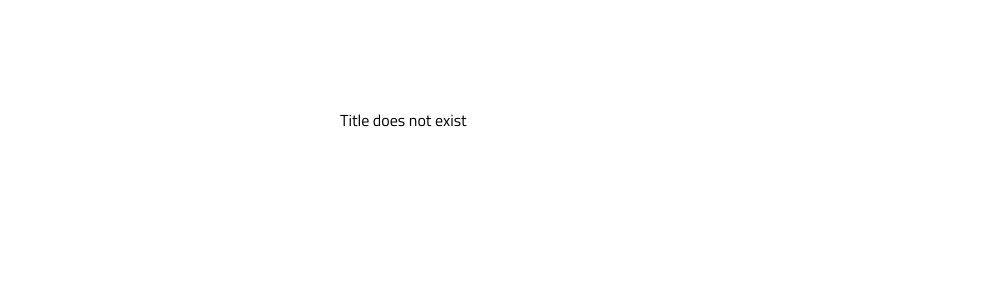
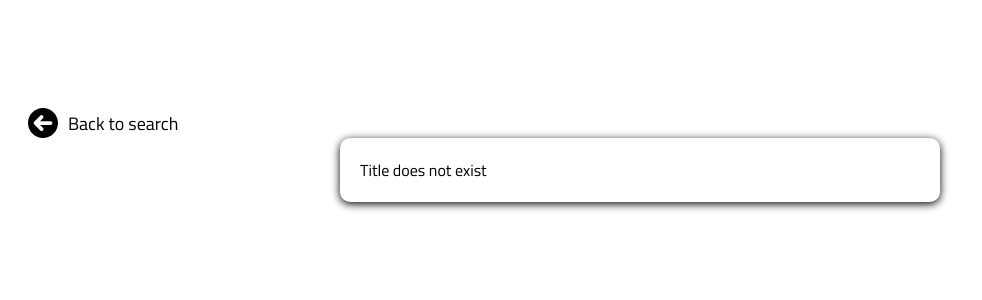
Before and after one commit to DevGranil/starwarsallcast, an Angular app: page /film/1 in a window 1280 px wide. Shown: the top 300 px of the page, without its empty margins (0-982 px from the left). Built offline with nearby package versions, Linux system fonts and the light colour scheme; no server answers; a web font is replaced by a local one.

Commit message:
character error handling

```diff
--- a/src/app/character/character.component.html
+++ b/src/app/character/character.component.html
@@ -4,8 +4,13 @@
         <img src="../../assets/images/circle-arrow-left-solid.svg" alt=""><span>Back to search</span>
     </a>
     <div class="c__inner-wrapper">
-        <mat-progress-bar *ngIf="!(character$ | async)" mode="indeterminate"></mat-progress-bar>
+        <mat-progress-bar *ngIf="!(character$ | async) && !doesNotExist" mode="indeterminate"></mat-progress-bar>
         <div class="c__card" *ngIf="character$ | async as character">
+            <div class="error" *ngIf="doesNotExist">
+                Character does not exist
+            </div>
+
+            <ng-container *ngIf="!doesNotExist">
                 <h1>{{character.name}}</h1>
                 <h3>Basics</h3>
                 <div class="category">
@@ -30,9 +35,12 @@
                 </div>
 
                 <h3 >Featured In</h3>
+
                 <div class="category">
                     <button class="film-item" app-featured-in  *ngFor="let i of character.films" [filmUrl]="i" (click)="filmClicked(i)"></button>
                 </div>
+            </ng-container>
+
 
         </div>
 
--- a/src/app/character/character.component.ts
+++ b/src/app/character/character.component.ts
@@ -11,7 +11,8 @@ import { ApiService } from '../services/api.service';
 })
 export class CharacterComponent implements OnInit {
 
-  character$: Observable<ICharacter>
+  character$: Observable<ICharacter>;
+  doesNotExist: boolean = false;
 
   constructor(
     private apiSevice: ApiService,
@@ -22,6 +23,8 @@ export class CharacterComponent implements OnInit {
   ngOnInit(): void {
     let {character} =  this.activeRouter.snapshot.params;
     this.character$ = this.apiSevice.getCharacter(character)
+
+    this.apiSevice.characterDoesNotExist.subscribe(state => this.doesNotExist = true)
 
   }
 
--- a/src/app/film/film.component.html
+++ b/src/app/film/film.component.html
@@ -1,6 +1,10 @@
 <div class="film">
+    <a [routerLink]="['/']" class="film__back">
+        <img src="../../assets/images/circle-arrow-left-solid.svg" alt=""><span>Back to search</span>
+    </a>
     <div class="film__inner-wrapper">
-        <div class="f__card" *ngIf="film | async as fm">
+        <mat-progress-bar *ngIf="!(film$ | async)" mode="indeterminate"></mat-progress-bar>
+        <div class="film__card" *ngIf="film$ | async as fm">
             <div class="error" *ngIf="fm.error">
                 Title does not exist
             </div>
--- a/src/app/film/film.component.ts
+++ b/src/app/film/film.component.ts
@@ -11,7 +11,7 @@ import { ApiService } from '../services/api.service';
 })
 export class FilmComponent implements OnInit {
 
-  film: Observable<IFilm>
+  film$: Observable<IFilm>
 
   constructor(
     private apiService: ApiService,
@@ -22,7 +22,7 @@ export class FilmComponent implements OnInit {
 
     let {id} = this.activeRoute.snapshot.params
 
-    this.film = this.apiService.getFeaturedFilm(id).pipe()
+    this.film$ = this.apiService.getFeaturedFilm(id).pipe()
     }
 
 }
--- a/src/app/models/character.model.ts
+++ b/src/app/models/character.model.ts
@@ -15,6 +15,7 @@ export interface ICharacter {
         created: Date;
         edited: Date;
         url: string;
+        error: any
     }
 
     // export interface RootObject {
--- a/src/app/services/api.service.ts
+++ b/src/app/services/api.service.ts
@@ -1,6 +1,6 @@
 import { HttpClient } from '@angular/common/http';
 import { Injectable } from '@angular/core';
-import { catchError, map, Observable, of, Subject } from 'rxjs';
+import { catchError, map, Observable, of, Subject, throwError } from 'rxjs';
 import { environment } from 'src/environments/environment';
 import { ICharacter } from '../models/character.model';
 import { IFilm } from '../models/film.model';
@@ -10,7 +10,9 @@ import { IFilm } from '../models/film.model';
 })
 export class ApiService {
 
-  error = new Subject()
+
+  //character api doesn't return an error
+  characterDoesNotExist = new Subject<boolean>()
 
   constructor(
     private http: HttpClient
@@ -21,7 +23,14 @@ export class ApiService {
   }
 
   getCharacter(name: string): Observable<ICharacter>{
-    return this.http.get(`${environment.api}/people/?search=${name}`).pipe(map((response: any) => response['results'][0]))
+    return this.http.get(`${environment.api}/people/?search=${name}`).pipe(map((response: any) => {
+      if(response['results'].length > 0){
+        return response['results'][0]
+      } else {
+        this.characterDoesNotExist.next(true)
+        return throwError('error')
+      }
+    }))
 
   }
 
```
Lines whose indentation alone changed are shown as unchanged.
